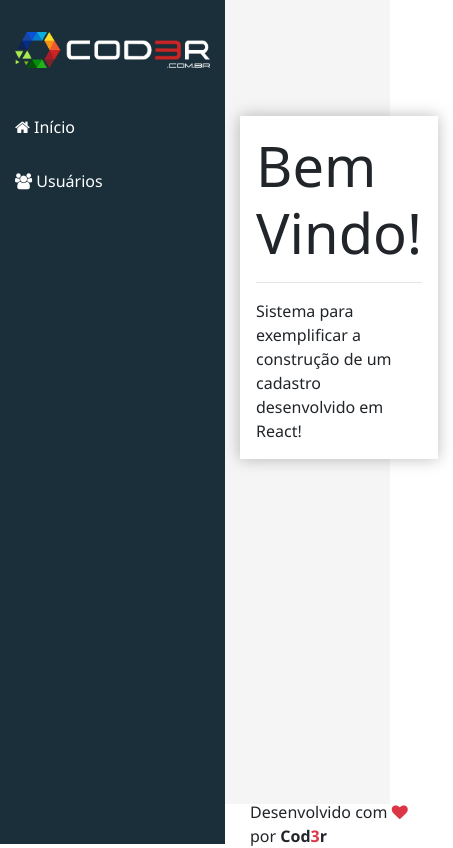
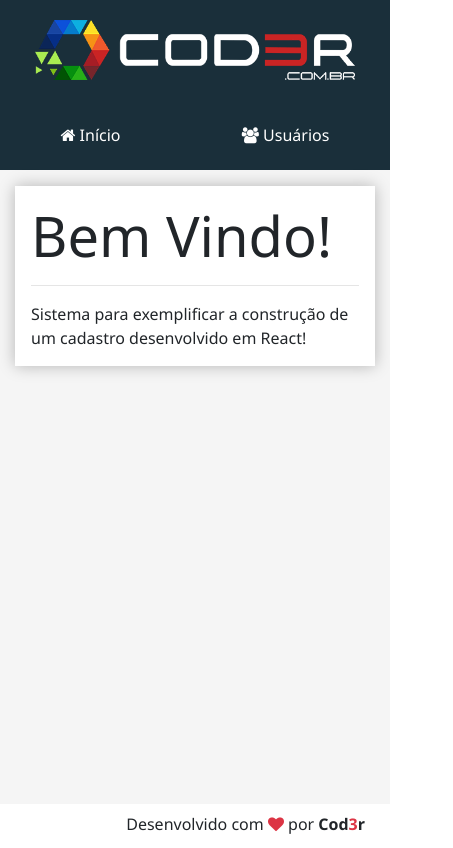
Before and after one commit to vitorlima1602/cadastro-react, a React (Create React App) app in the folder frontend/: page / in a window 390 px wide. Shown: the whole page, 453 px wide, since content can reach past the window. Built offline with nearby package versions, Linux system fonts and the light colour scheme.

Commit message:
Adicionando responsividade

```diff
--- a/frontend/src/components/template/Logo.css
+++ b/frontend/src/components/template/Logo.css
@@ -9,3 +9,9 @@
     padding: 0px 15px;
     width: 100%;
 }
+
+@media(max-width: 576px) {
+    aside.logo img {
+        width: 350px;
+    }
+}
--- a/frontend/src/components/template/Nav.css
+++ b/frontend/src/components/template/Nav.css
@@ -16,3 +16,22 @@
 .menu a:hover {
     background: linear-gradient(135deg, #07a7e3, #32dac3 100%);
 }
+
+@media(max-width: 768px) {
+    .menu {
+        display: flex;
+        justify-content: flex-start;
+        align-items: center;
+    }
+
+    .menu a {
+        display: inline;
+        padding: 10px;
+        margin: 0px;
+    }
+
+    .menu {
+        height: 100%;
+        justify-content: space-around;
+    }
+}
--- a/frontend/src/main/App.css
+++ b/frontend/src/main/App.css
@@ -51,3 +51,35 @@
 footer.footer {
     grid-area: footer;
 }
+
+@media(max-width: 768px) {
+    .app {
+        grid-template-rows:
+            var(--header-height)
+            var(--menu-top-height)
+            1fr
+            var(--footer-height);
+        grid-template-columns: var(--aside-width) 1fr;
+        grid-template-areas:
+            "logo header"
+            "menu menu"
+            "content content"
+            "footer footer";
+    }
+}
+
+@media(max-width: 576px) {
+    .app {
+        grid-template-rows:
+            var(--logo-height)
+            var(--menu-top-height)
+            1fr
+            var(--footer-height);
+        grid-template-columns: 1fr;
+        grid-template-areas:
+            "logo"
+            "menu"
+            "content"
+            "footer";
+    }
+}
```
